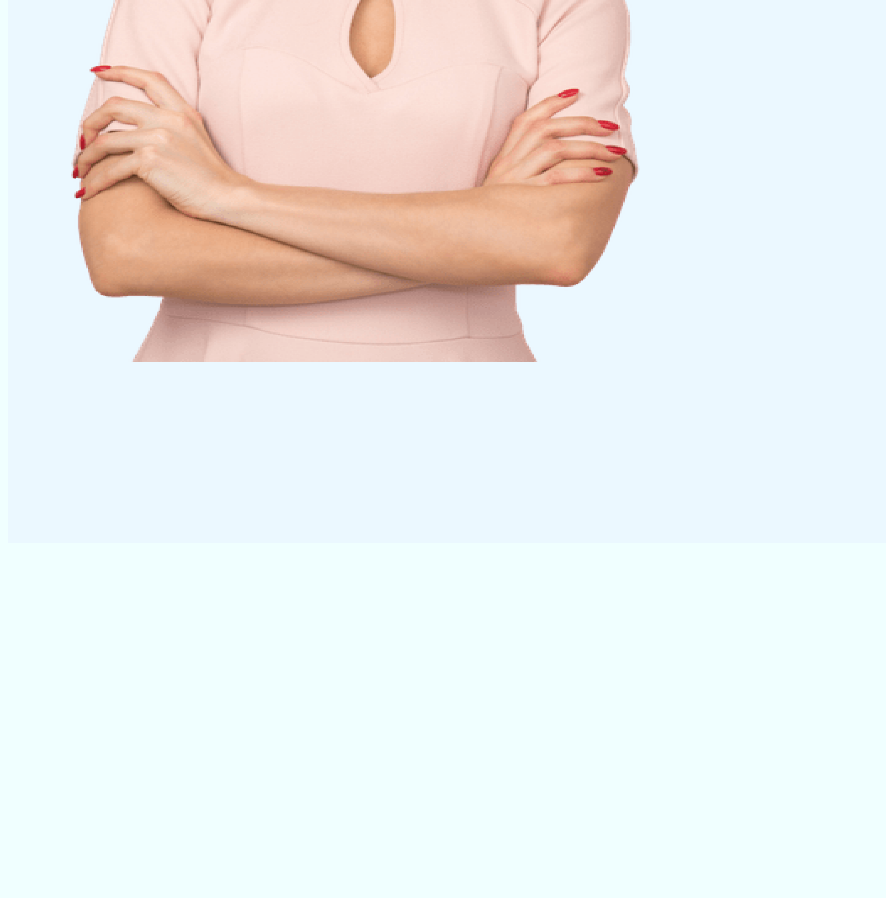
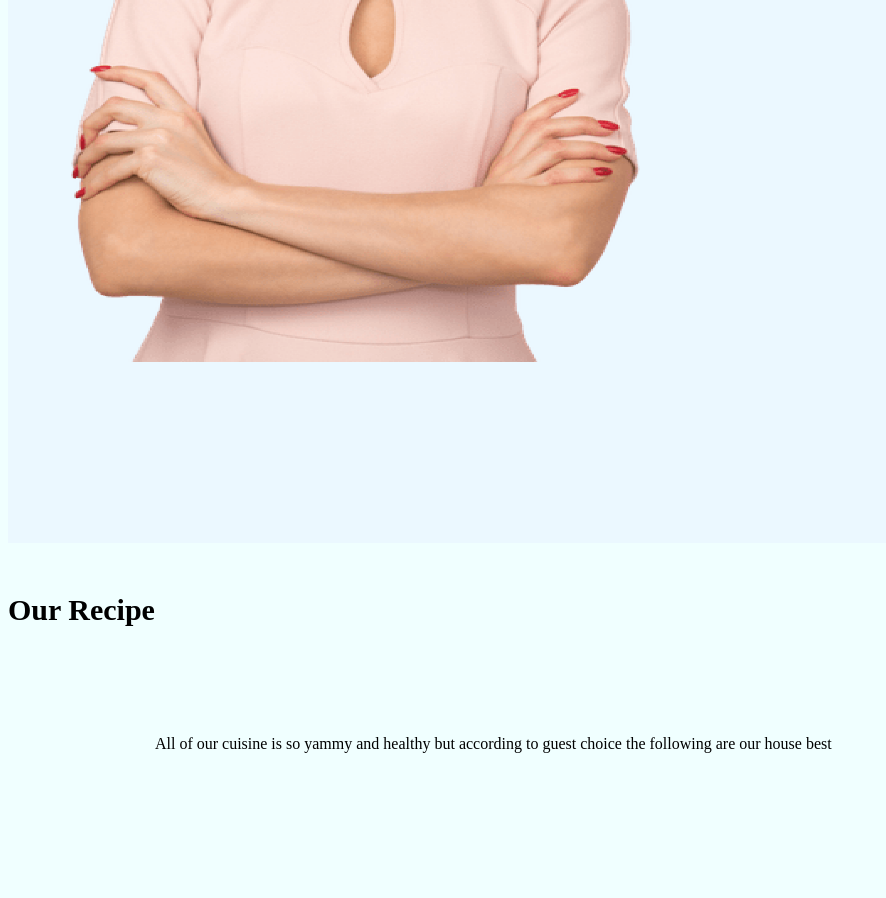
Before and after one commit to nantukchy/Food-Station-Assignment, a plain HTML site: page index.html in a window 1280 px wide. Shown: the part 844-1742 px from the top of the page, without its empty margins (0-886 px from the left). Before the commit the page ends 1437 px from the top, so only its background shows below. Drawn offline with Linux system fonts and the light colour scheme; files whose address does not match are found by name.

Commit message:
top and middle part final

```diff
--- a/index.html
+++ b/index.html
@@ -38,5 +38,9 @@
     </div>
 
 </section>
+<section class="Recipe">
+    <h1>Our Recipe</h1>
+    <p>All of our cuisine is so yammy and healthy but according to guest choice the following are our house best</p>
+</section>
 </body>
 </html>
--- a/style.css
+++ b/style.css
@@ -50,3 +50,6 @@ p{
     padding-bottom: 10%;
     padding-top: 10%;
 }
+.Recipe h1{
+    position: middle;
+}
```
